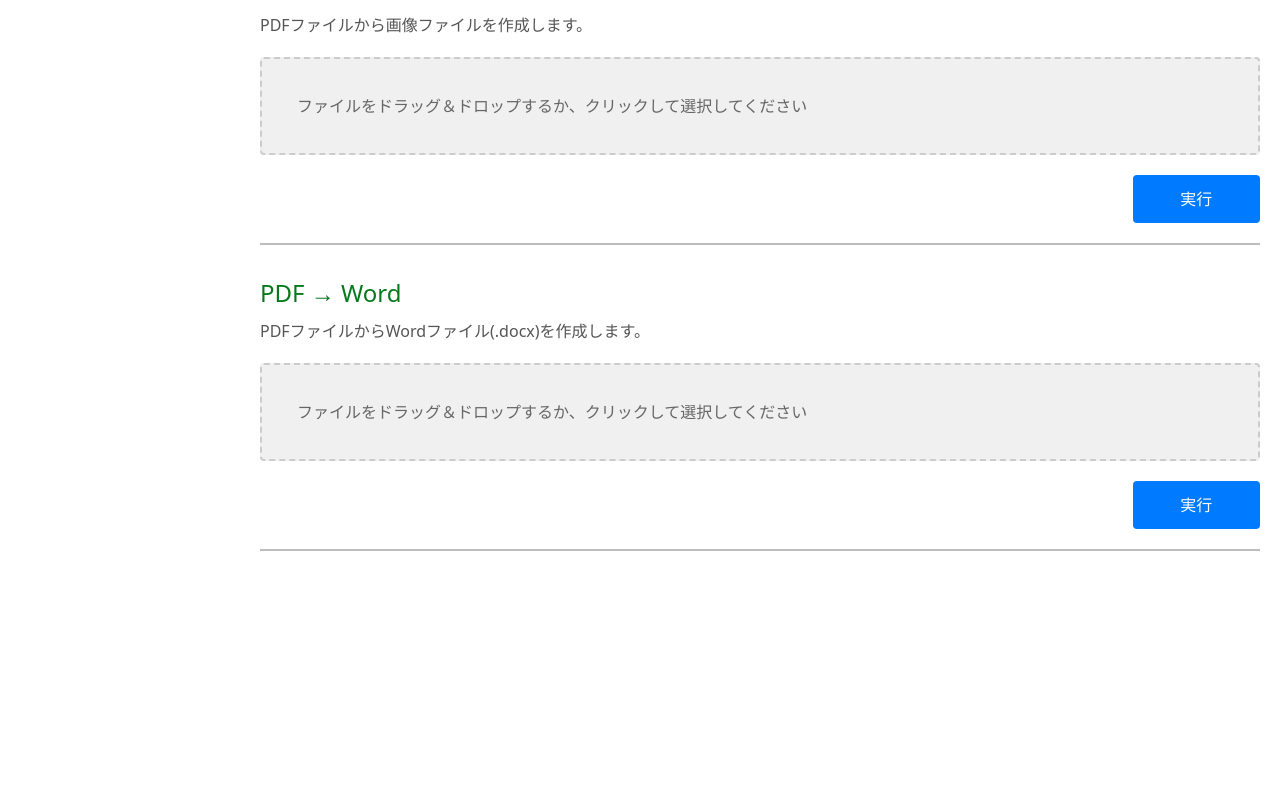
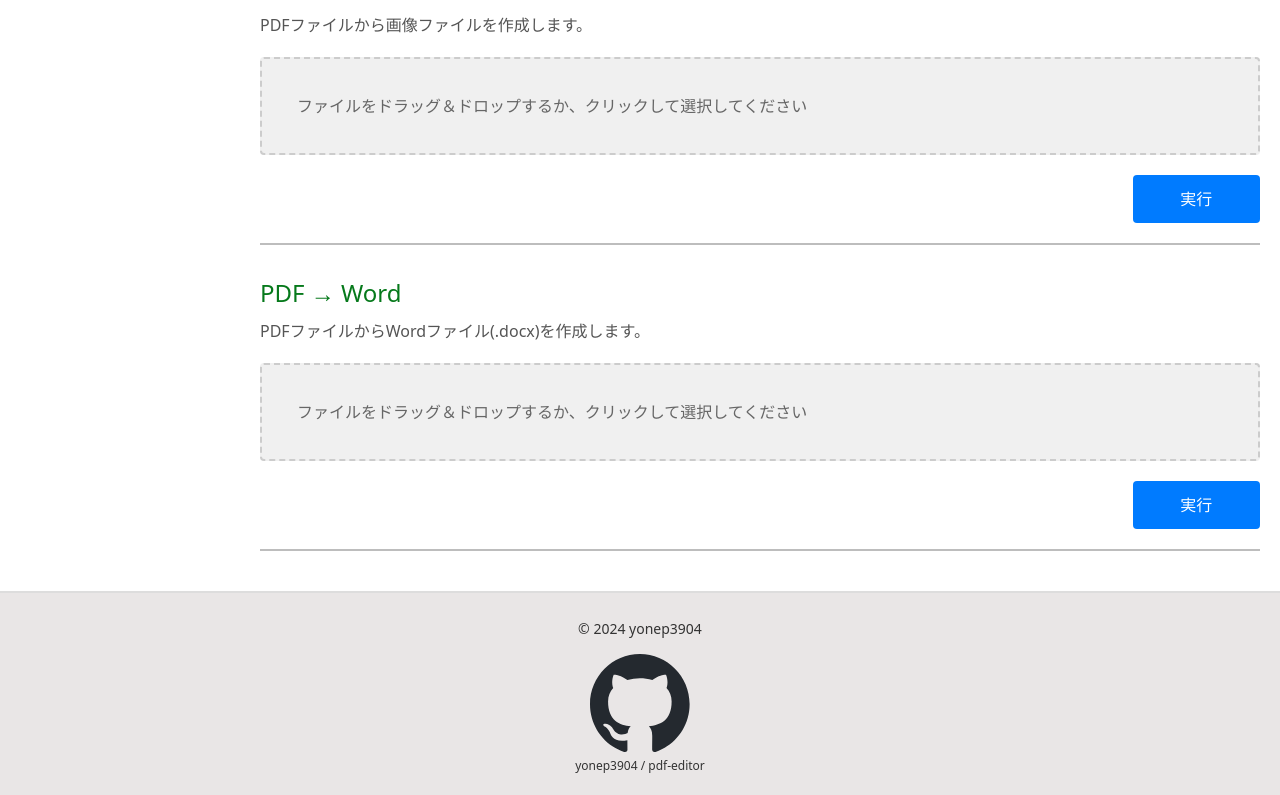
Before and after one commit to yonep3904/pdf-editor, a Next.js app in the folder frontend/: page / in a window 1280 px wide. Shown: the part 3064-3859 px from the top of the page. Before the commit the page ends 3655 px from the top, so only its background shows below. Built offline with nearby package versions, Linux system fonts and the light colour scheme.

Commit message:
フッターの追加

```diff
--- a/frontend/app/const.js
+++ b/frontend/app/const.js
@@ -7,6 +7,13 @@ const constant = {
       return `http://${this.host}:${this.port}${endpoint}`;
     },
   },
+  github: {
+    name: "yonep3904",
+    repository: "pdf-editor",
+    get link() {
+      return `https://github.com/${this.name}/${this.repository}`;
+    },
+  },
 };
 
 export default constant;
--- a/frontend/app/page.jsx
+++ b/frontend/app/page.jsx
@@ -6,6 +6,7 @@ import Header from "@/components/header";
 import Sidebar from "@/components/sidebar";
 import EditorContainer from "@/components/edit_form/editor_container";
 import editorList from "@/app/editor_list";
+import Footer from "@/components/footer";
 
 const navList = [
   {
@@ -33,6 +34,7 @@ function MainPage() {
       <Header navList={navList} />
       <Sidebar sectionList={editorList} refList={refList} />
       <EditorContainer sectionList={editorList} refList={refList} />
+      <Footer copyrights={["aaaaa", "aaabaa"]} />
     </>
   );
 }
--- /dev/null
+++ b/frontend/components/footer.jsx
@@ -0,0 +1,33 @@
+import React from "react";
+import PropTypes from "prop-types";
+import styles from "./footer.module.css";
+import constant from "@/app/const";
+import Link from "next/link";
+import Image from "next/image";
+
+const Footer = () => {
+  return (
+    <footer className={styles.footer}>
+      <p>&copy; 2024 yonep3904 </p>
+      <Link href={constant.github.link}>
+        <Image
+          src="/github-mark.svg"
+          alt="github-mark"
+          className={styles.logo}
+          width={150}
+          height={40}
+          priority
+        />
+        <p>
+          {constant.github.name} / {constant.github.repository}
+        </p>
+      </Link>
+    </footer>
+  );
+};
+
+Footer.propTypes = {
+  copyrights: PropTypes.arrayOf(PropTypes.string).isRequired,
+};
+
+export default Footer;
--- /dev/null
+++ b/frontend/components/footer.module.css
@@ -0,0 +1,47 @@
+/* フッター全体のスタイル */
+.footer {
+  display: flex;
+  flex-direction: column;
+  align-items: center;
+  background-color: #e9e6e6; /* 背景色を白に変更 */
+  color: #333; /* テキスト色を暗いグレーに変更 */
+  padding: 20px;
+  text-align: center;
+  font-size: 14px;
+  border-top: 2px solid #ddd; /* 薄いグレーのボーダー */
+}
+
+/* Link内の要素を中央揃えにする */
+.footer a {
+  display: flex;
+  flex-direction: column;
+  align-items: center;
+  text-decoration: none;
+  color: #333;
+  justify-content: center; /* 垂直方向の中央揃え */
+}
+
+/* GitHubロゴのスタイル */
+.logo {
+  margin-top: 10px;
+  margin-bottom: 5px;
+  width: 100px; /* ロゴの幅を少し小さく設定 */
+  height: auto; /* 高さは自動で調整 */
+  transition: transform 0.3s ease;
+}
+
+/* GitHubロゴにホバー時のエフェクト */
+.logo:hover {
+  transform: scale(1.05); /* 少し拡大するエフェクト */
+}
+
+/* GitHubリンクのテキスト */
+.footer a p {
+  margin: 0;
+  font-size: 12px; /* テキストサイズを少し小さく */
+}
+
+/* コピーライトテキスト */
+.footer p {
+  margin: 5px 0;
+}
```
Also changed, not shown: frontend/public/github-mark.svg (added), 1 other file (tests, documents, lock files or other folders).
